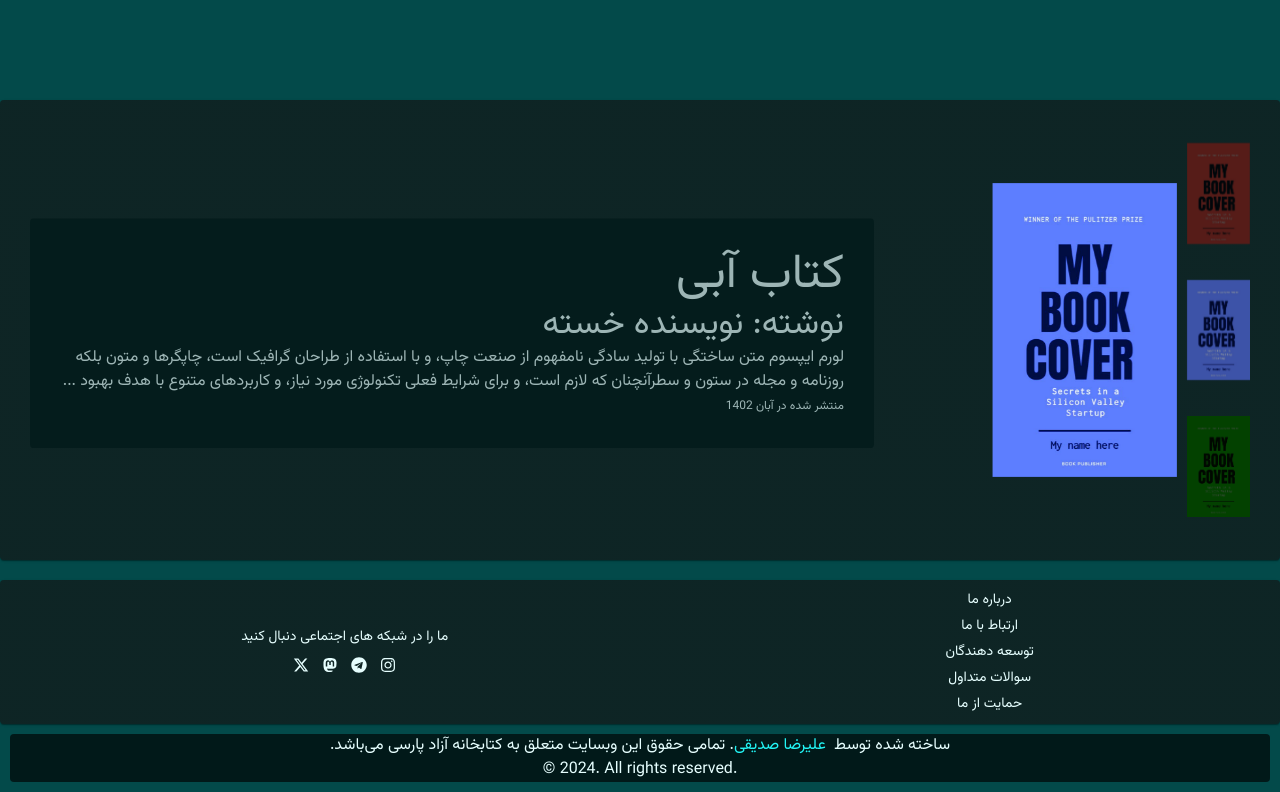
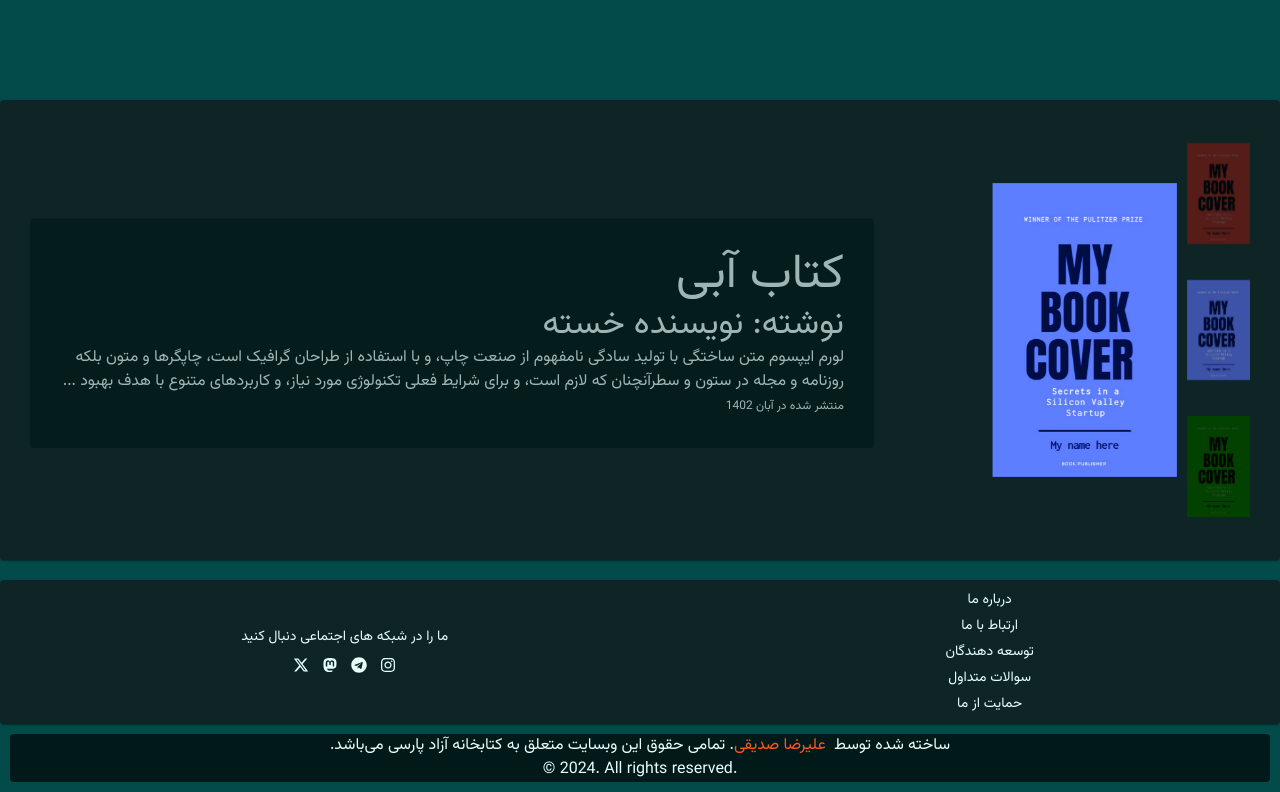
Before and after one commit to persianccbook/frontend, a Next.js app: page / in a window 1280 px wide. Shown: the part 478-1270 px from the top of the page. Built offline with nearby package versions, Linux system fonts and the light colour scheme.

Commit message:
modify cpyright footer

```diff
--- a/app/components/CopyRightFooter.tsx
+++ b/app/components/CopyRightFooter.tsx
@@ -4,7 +4,7 @@ import React from "react";
 const CopyRightFooter = () => {
   const currentYear = new Date().getFullYear();
   const yourName = " علیرضا صدیقی";
-  const yourLink = "";
+  const yourLink = "https://mr-arsenic.is-a.dev/";
 
   return (
     <Paper
@@ -13,7 +13,7 @@ const CopyRightFooter = () => {
     >
       <Box>
         ساخته شده توسط
-        <Link href={yourLink} underline="none" sx={{ pr: 2 }}>
+        <Link href={yourLink} target="_blank" underline="none" sx={{ color:'secondary.main',pr: 2 }}>
           {yourName}
         </Link>.
         تمامی حقوق این وبسایت متعلق به کتابخانه آزاد پارسی می‌باشد.
```
